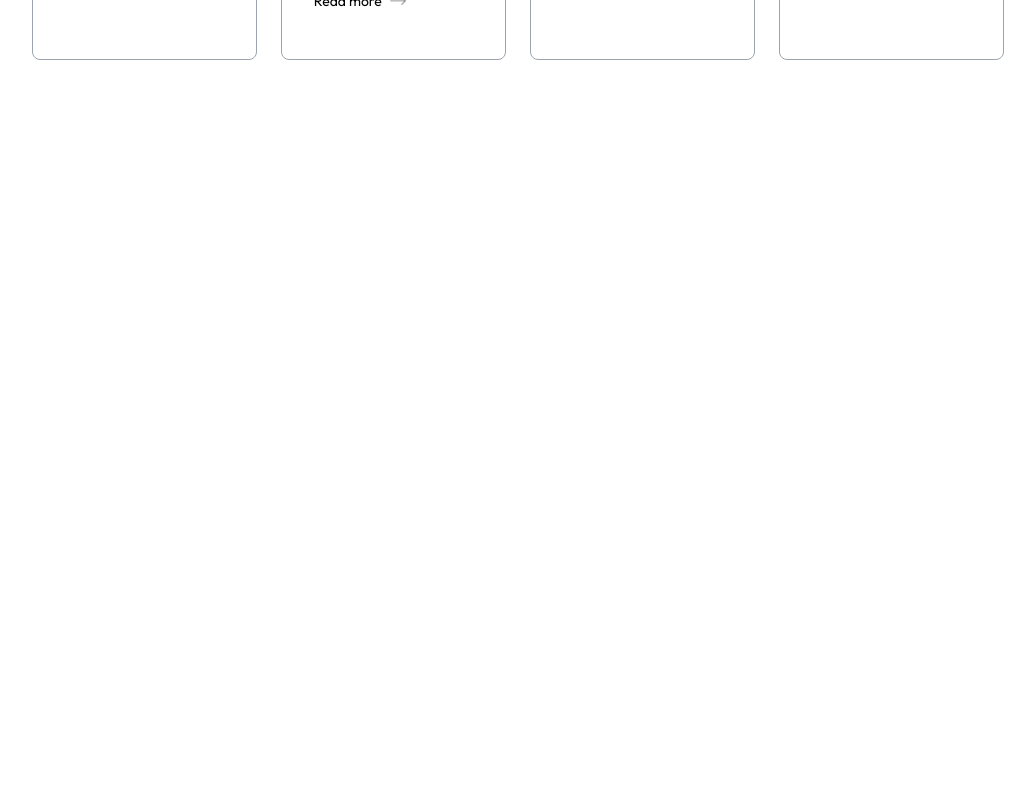
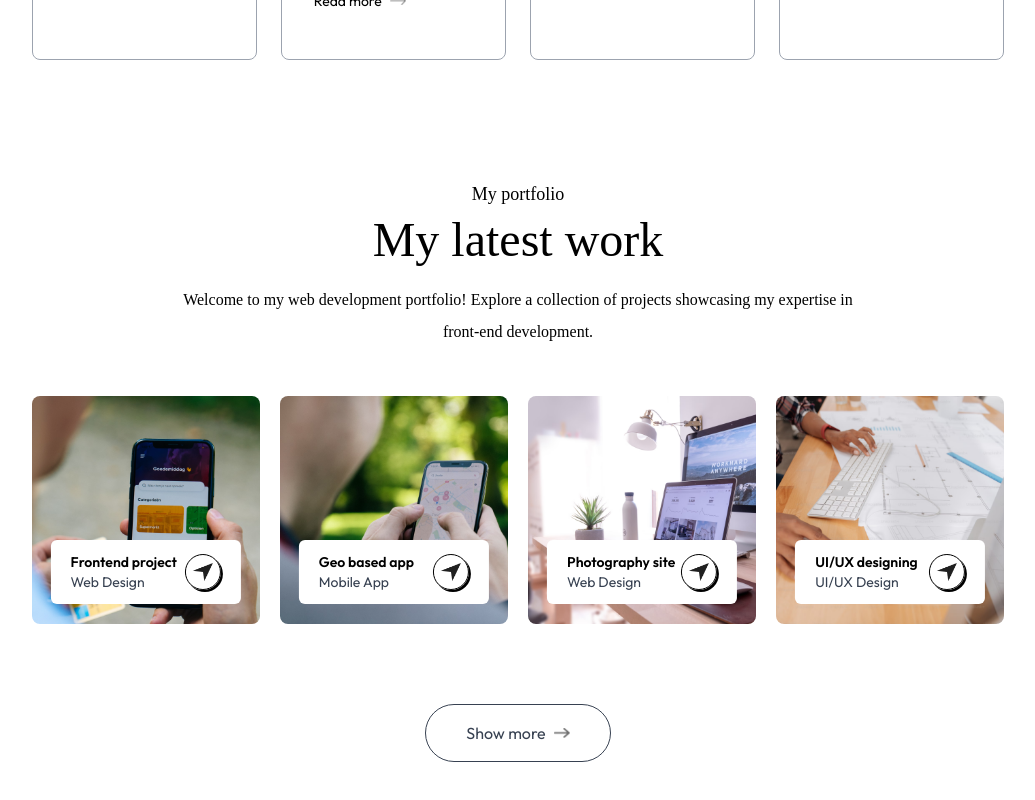
Before and after one commit to Amson-tECH/My-Portfolio, a Next.js app: page / in a window 1280 px wide. Shown: the part 2187-2987 px from the top of the page, without its empty margins (122-1157 px from the left). Before the commit the page ends 2327 px from the top, so only its background shows below. Built offline with nearby package versions, Linux system fonts and the light colour scheme; a web font is replaced by a local one.

Commit message:
Done with Work section

```diff
--- a/app/components/Services.jsx
+++ b/app/components/Services.jsx
@@ -1,30 +1,37 @@
-import { assets, serviceData } from '@/assets/assets'
-import Image from 'next/image'
-import React from 'react'
+import { assets, serviceData } from "@/assets/assets";
+import Image from "next/image";
+import React from "react";
 
 const Services = () => {
   return (
-    <div id='services' className="w-full px-[12%] py-10 scroll-mt-20">
+    <div id="services" className="w-full px-[12%] py-10 scroll-mt-20">
       <h4 className="text-center mb-2 text-lg font-Ovo">What I offer</h4>
       <h2 className="text-center text-5xl font-Ovo">My Services</h2>
 
-      <p className='text-center max-w-2xl mx-auto mt-5 mb-12 font-Ovo'> A desc of what I offer, Lorem ipsum dolor sit amet consectetur adipisicing elit. Consectetur alias a rerum, delectus non est tenetur reprehenderit magnam sed dignissimos.</p>
+      <p className="text-center max-w-2xl mx-auto mt-5 mb-12 font-Ovo">
+        A desc of what I offer, Lorem ipsum dolor sit amet consectetur
+        adipisicing elit. Consectetur alias a rerum, delectus non est tenetur
+        reprehenderit magnam sed dignissimos.
+      </p>
 
-        <div className='grid grid-cols-auto gap-6 my-10'>
-            {serviceData.map(({icon, title, description, link},index)=> (
-                <div className='border border-gray-400 rounded-lg px-8 py-12 hover:shadow-black cursor-pointer hover:bg-lightHover hover:-translate-y-1 duration-500' key={index}>
-                    <Image src={icon} alt='' className='w-10' />
-                    <h3 className='text-lg my-4 text-gray-700'> {title} </h3>
-                    <p className='text-sm text-gray-600 leading-5'> {description} </p>
-                    <a href={link} className='flex items-center gap-2 text-sm mt-5'>
-                        Read more <Image src={assets.right_arrow} alt='' className='w-4'/>
-                    </a>
-                </div>
-            ))}
-        </div>
+      <div className="grid grid-cols-auto gap-6 my-10">
+        {serviceData.map(({ icon, title, description, link }, index) => (
+          <div
+            className="border border-gray-400 rounded-lg px-8 py-12 hover:shadow-black cursor-pointer hover:bg-lightHover hover:-translate-y-1 duration-500"
+            key={index}
+          >
+            <Image src={icon} alt="" className="w-10" />
+            <h3 className="text-lg my-4 text-gray-700"> {title} </h3>
+            <p className="text-sm text-gray-600 leading-5"> {description} </p>
+            <a href={link} className="flex items-center gap-2 text-sm mt-5">
+              {/* Remember go to the assets.js to add the link in the serviceData array */}
+              Read more <Image src={assets.right_arrow} alt="" className="w-4" />
+            </a>
+          </div>
+        ))}
+      </div>
+    </div>
+  );
+};
 
-    </div>
-  )
-}
-
-export default Services
+export default Services;
--- /dev/null
+++ b/app/components/Work.jsx
@@ -0,0 +1,53 @@
+import { assets, workData } from "@/assets/assets";
+import Image from "next/image";
+import React from "react";
+
+const Work = () => {
+  return (
+    <div id="work" className="w-full px-[12%] py-10 scroll-mt-20">
+      <h4 className="text-center mb-2 text-lg font-Ovo">My portfolio</h4>
+      <h2 className="text-center text-5xl font-Ovo">My latest work</h2>
+
+      <p className="text-center max-w-2xl mx-auto mt-5 mb-12 font-Ovo">
+        Welcome to my web development portfolio! Explore a collection of
+        projects showcasing my expertise in front-end development.
+      </p>
+
+      <div className="grid grid-cols-auto my-10 gap-5">
+        {workData.map((project, index) => (
+          <div
+            className="aspect-square bg-no-repeat bg-cover bg-center rounded-lg relative cursor-pointer group"
+            key={index}
+            style={{ backgroundImage: `url(${project.bgImage})` }}
+          >
+            <div className="bg-white w-10/12 rounded-md absolute bottom-5 left-1/2 -translate-x-1/2 py-3 px-5 flex items-center justify-between duration-500 group-hover:bottom-7">
+              <div>
+                <h2 className="font-semibold text-sm"> {project.title} </h2>
+                <p className="text-sm text-gray-700"> {project.description} </p>
+              </div>
+
+              <div className="border rounded-full border-black w-9 aspect-square flex items-center justify-center shadow-[2px_2px_0_#000] group-hover:bg-lime-300 transition">
+                <Image src={assets.send_icon} alt="send icon" className="w-5" />
+              </div>
+            </div>
+          </div>
+        ))}
+      </div>
+
+      <a
+        href=""
+        className="w-max flex items-center justify-center gap-2 text-gray-700 border-[0.5px] border-gray-700 rounded-full py-3 px-10 mx-auto my-20 hover:bg-lightHover hover:-translate-y-1 duration-500 hover:shadow-black"
+      >
+        Show more{" "}
+        <Image
+          src={assets.right_arrow_bold}
+          alt="right arrow"
+          className="w-4"
+        />
+        {/* Do somethng about the button */}
+      </a>
+    </div>
+  );
+};
+
+export default Work;
--- a/app/page.js
+++ b/app/page.js
@@ -1,8 +1,10 @@
 'use client'
 import About from "./components/About";
+import Contact from "./components/Contact";
 import Header from "./components/Header";
 import Navbar from "./components/Navbar";
 import Services from "./components/Services";
+import Work from "./components/Work";
 
 export default function Home() {
   return (
@@ -11,6 +13,8 @@
     <Header />
     <About />
     <Services />
+    <Work />
+    <Contact />
    </>
   );
 }
```
